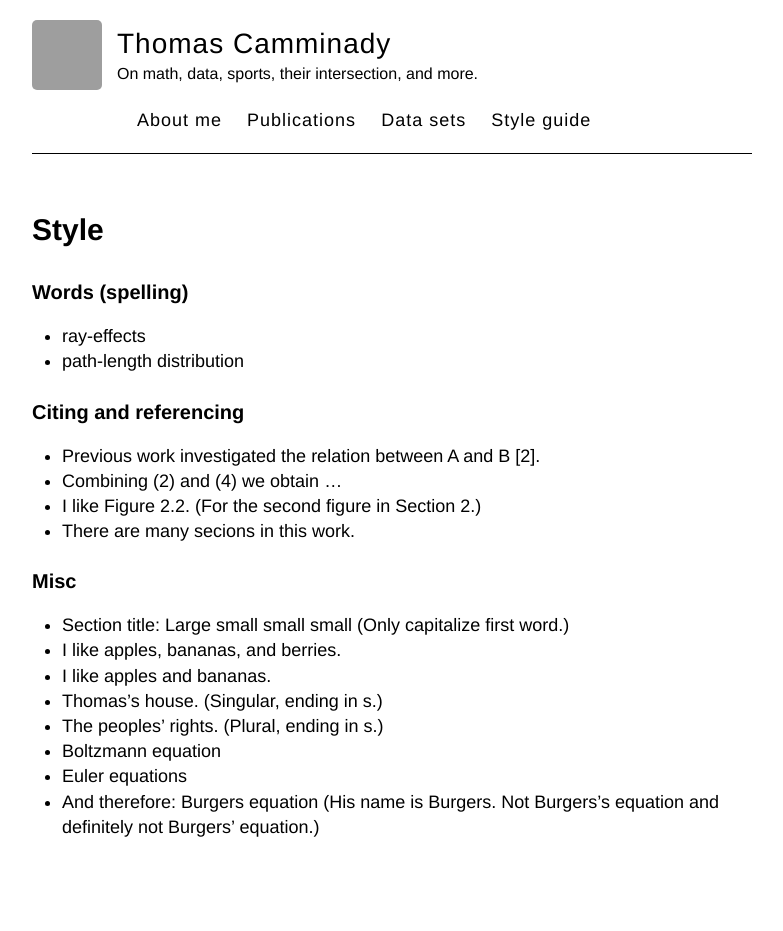
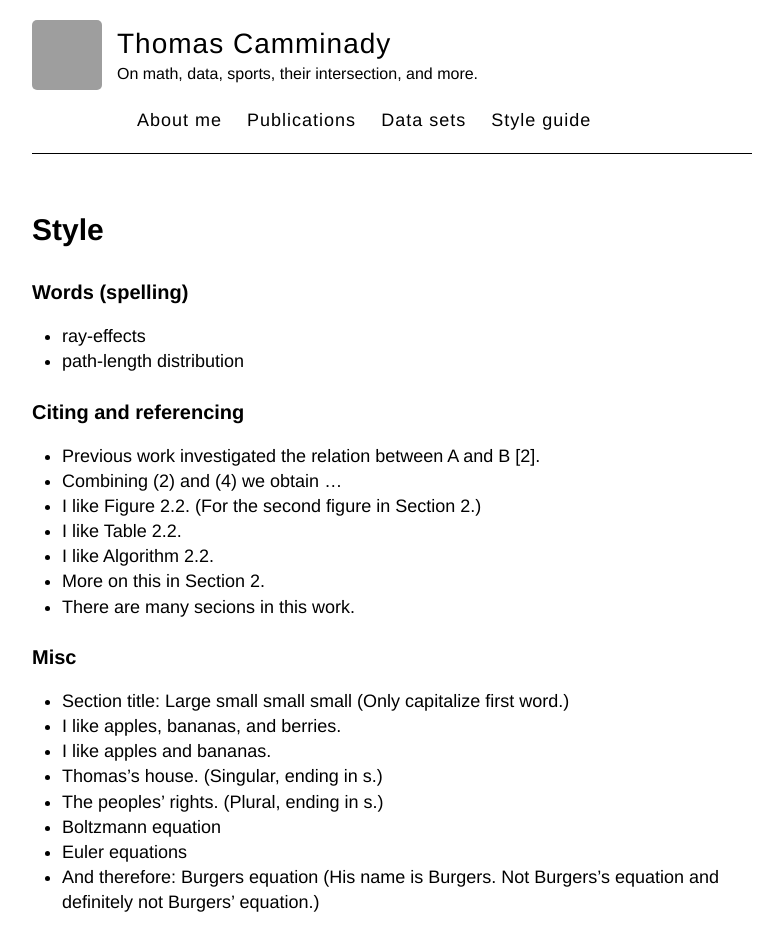
Before and after one commit to camminady/camminady.github.io, a Jekyll site: the page built from pages/style.md, in a window 1280 px wide. Shown: the whole page, without its empty margins (248-1031 px from the left). Built offline with Jekyll 4.4.1, drawn with Linux system fonts in a browser that asks for light colours; before the commit the page ends 900 px from its top, so only the background shows below that; grey boxes are pictures that could not be loaded.

Commit message:
sections

```diff
--- a/pages/style.md
+++ b/pages/style.md
@@ -15,6 +15,9 @@ layout: page
 - Previous work investigated the relation between A and B [2].
 - Combining (2) and (4) we obtain ...
 - I like Figure 2.2. (For the second figure in Section 2.)
+- I like Table 2.2.
+- I like Algorithm 2.2.
+- More on this in Section 2.
 - There are many secions in this work.
 
 ### Misc
```
